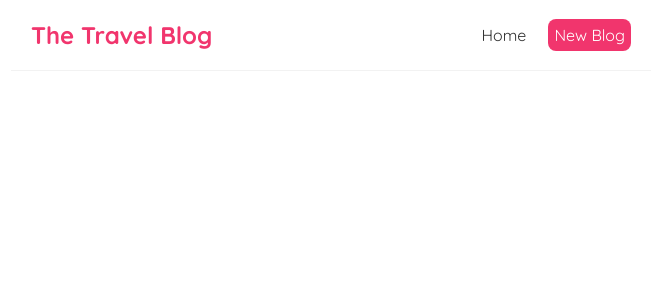
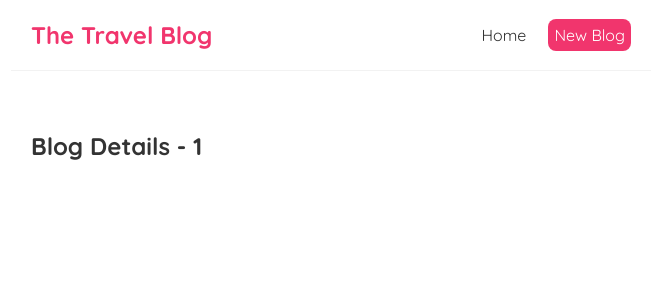
Before and after one commit to 5cientist/travel-blog, a React (Create React App) app: page /blogs/1 in a window 1280 px wide. Shown: the top 300 px of the page, without its empty margins (309-971 px from the left). Built offline with nearby package versions, Linux system fonts and the light colour scheme.

Commit message:
route parameters

```diff
--- a/src/App.js
+++ b/src/App.js
@@ -2,6 +2,7 @@
 import Navbar from "./components/Navbar";
 import { BrowserRouter as Router, Route, Switch } from "react-router-dom";
 import Create from "./components/Create";
+import BlogDetails from "./components/BlogDetails";
 
 function App() {
   return (
@@ -16,6 +17,9 @@
             <Route path="/create">
               <Create />
             </Route>
+            <Route path="/blogs/:id">
+              <BlogDetails />
+            </Route>
           </Switch>
         </div>
       </div>
--- /dev/null
+++ b/src/components/BlogDetails.js
@@ -0,0 +1,12 @@
+import { useParams } from "react-router-dom";
+
+const BlogDetails = () => {
+  const { id } = useParams();
+  return (
+    <div className="blog-details">
+      <h2>Blog Details - {id}</h2>
+    </div>
+  );
+};
+
+export default BlogDetails;
```
Also changed, not shown: 1 other file (tests, documents, lock files or other folders).
